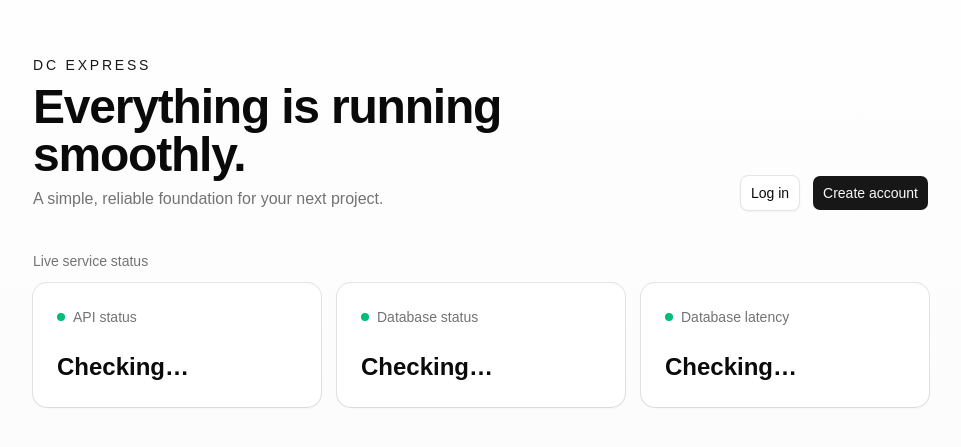
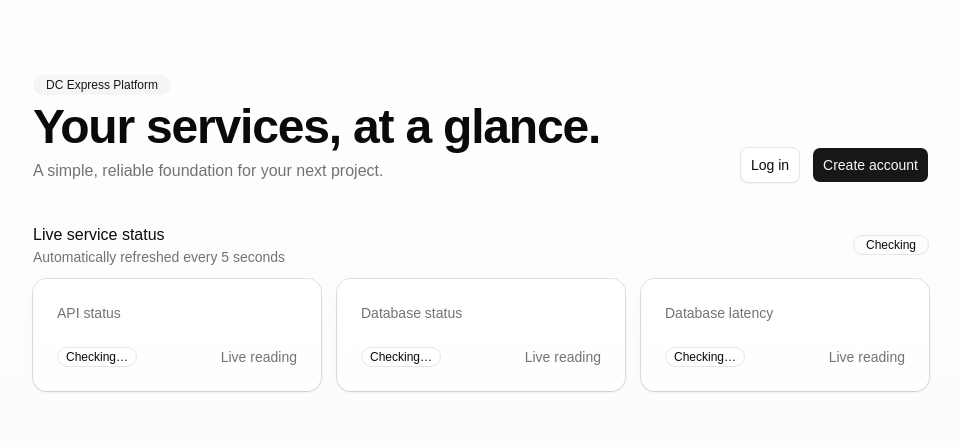
Before and after one commit to eci4ever/dc-go, a React (Vite) app in the folder frontend/: page / in a window 1280 px wide. Shown: the part 169-616 px from the top of the page, without its empty margins (159-1120 px from the left). Built offline with nearby package versions, Linux system fonts and the light colour scheme; no server answers.

Commit message:
Polish status UI and session navigation

```diff
--- a/frontend/src/components/team-switcher.tsx
+++ b/frontend/src/components/team-switcher.tsx
@@ -48,17 +48,19 @@ export function TeamSwitcher({ teams }) {
             </SidebarMenuButton>
           </DropdownMenuTrigger>
           <DropdownMenuContent
-            className="w-fit"
+            className="w-60 p-2"
             align="start"
             side={isMobile ? "bottom" : "right"}
             sideOffset={4}
           >
-            <DropdownMenuLabel className="text-xs text-muted-foreground">Teams</DropdownMenuLabel>
+            <DropdownMenuLabel className="px-2 py-2 text-xs text-muted-foreground">
+              Teams
+            </DropdownMenuLabel>
             {teams.map((team, index) => (
               <DropdownMenuItem
                 key={team.name}
                 onClick={() => setActiveTeam(team)}
-                className="gap-2 p-2"
+                className="gap-3 px-2 py-2"
               >
                 <div className="flex size-6 items-center justify-center rounded-md border">
                   {team.logo}
--- /dev/null
+++ b/frontend/src/components/ui/badge.tsx
@@ -0,0 +1,41 @@
+// @ts-nocheck
+import * as React from "react";
+import { cva } from "class-variance-authority";
+import { Slot } from "radix-ui";
+
+import { cn } from "@/lib/utils";
+
+const badgeVariants = cva(
+  "group/badge inline-flex h-5 w-fit shrink-0 items-center justify-center gap-1 overflow-hidden rounded-4xl border border-transparent px-2 py-0.5 text-xs font-medium whitespace-nowrap transition-all focus-visible:border-ring focus-visible:ring-[3px] focus-visible:ring-ring/50 has-data-[icon=inline-end]:pr-1.5 has-data-[icon=inline-start]:pl-1.5 aria-invalid:border-destructive aria-invalid:ring-destructive/20 dark:aria-invalid:ring-destructive/40 [&>svg]:pointer-events-none [&>svg]:size-3!",
+  {
+    variants: {
+      variant: {
+        default: "bg-primary text-primary-foreground [a]:hover:bg-primary/80",
+        secondary: "bg-secondary text-secondary-foreground [a]:hover:bg-secondary/80",
+        destructive:
+          "bg-destructive/10 text-destructive focus-visible:ring-destructive/20 dark:bg-destructive/20 dark:focus-visible:ring-destructive/40 [a]:hover:bg-destructive/20",
+        outline: "border-border text-foreground [a]:hover:bg-muted [a]:hover:text-muted-foreground",
+        ghost: "hover:bg-muted hover:text-muted-foreground dark:hover:bg-muted/50",
+        link: "text-primary underline-offset-4 hover:underline",
+      },
+    },
+    defaultVariants: {
+      variant: "default",
+    },
+  },
+);
+
+function Badge({ className, variant = "default", asChild = false, ...props }) {
+  const Comp = asChild ? Slot.Root : "span";
+
+  return (
+    <Comp
+      data-slot="badge"
+      data-variant={variant}
+      className={cn(badgeVariants({ variant }), className)}
+      {...props}
+    />
+  );
+}
+
+export { Badge, badgeVariants };
--- a/frontend/src/hooks/use-auth.tsx
+++ b/frontend/src/hooks/use-auth.tsx
@@ -1,15 +1,13 @@
 // @ts-nocheck
-import { createContext, useContext, useState, useEffect, useCallback, type ReactNode } from "react";
+import { createContext, useContext, useCallback, type ReactNode } from "react";
 import { useNavigate } from "@tanstack/react-router";
+import { useQuery, useQueryClient } from "@tanstack/react-query";
 import * as api from "@/lib/api";
 import type { User } from "@/lib/api";
 
-interface AuthState {
+interface AuthContext {
   user: User | null;
   loading: boolean;
-}
-
-interface AuthContext extends AuthState {
   login: (email: string, password: string) => Promise<string | null>;
   register: (name: string, email: string, password: string) => Promise<string | null>;
   logout: () => Promise<void>;
@@ -18,54 +16,65 @@ interface AuthContext extends AuthState {
 const AuthCtx = createContext<AuthContext | null>(null);
 
 export function AuthProvider({ children }: { children: ReactNode }) {
-  const [state, setState] = useState<AuthState>({ user: null, loading: true });
   const navigate = useNavigate();
+  const queryClient = useQueryClient();
+  const session = useQuery({
+    queryKey: ["session"],
+    queryFn: async () => {
+      const response = await api.getSession();
+      return response.success && response.data ? response.data : null;
+    },
+    staleTime: 5 * 60 * 1000,
+    retry: false,
+  });
 
-  const fetchSession = useCallback(async () => {
-    const res = await api.getSession();
-    if (res.success && res.data) {
-      setState({ user: res.data.user, loading: false });
-    } else {
-      setState({ user: null, loading: false });
-    }
-  }, []);
-
-  useEffect(() => {
-    fetchSession();
-  }, [fetchSession]);
-
-  const login = useCallback(async (email: string, password: string): Promise<string | null> => {
-    const res = await api.login(email, password);
-    if (res.success && res.data) {
-      setState({ user: res.data.user, loading: false });
-      return null;
-    }
-    return res.message ?? "Login failed";
-  }, []);
+  const login = useCallback(
+    async (email: string, password: string) => {
+      const response = await api.login(email, password);
+      if (response.success && response.data) {
+        queryClient.setQueryData(["session"], response.data);
+        return null;
+      }
+      return response.message ?? "Login failed";
+    },
+    [queryClient],
+  );
 
   const register = useCallback(
-    async (name: string, email: string, password: string): Promise<string | null> => {
-      const res = await api.register(name, email, password);
-      if (res.success && res.data) {
-        setState({ user: res.data.user, loading: false });
+    async (name: string, email: string, password: string) => {
+      const response = await api.register(name, email, password);
+      if (response.success && response.data) {
+        queryClient.setQueryData(["session"], response.data);
         return null;
       }
-      return res.message ?? "Registration failed";
+      return response.message ?? "Registration failed";
     },
-    [],
+    [queryClient],
   );
 
   const logout = useCallback(async () => {
     await api.logout();
-    setState({ user: null, loading: false });
-    await navigate({ to: "/login" });
-  }, []);
+    queryClient.clear();
+    await navigate({ to: "/login", replace: true });
+  }, [navigate, queryClient]);
 
-  return <AuthCtx value={{ ...state, login, register, logout }}>{children}</AuthCtx>;
+  return (
+    <AuthCtx
+      value={{
+        user: session.data?.user ?? null,
+        loading: session.isLoading,
+        login,
+        register,
+        logout,
+      }}
+    >
+      {children}
+    </AuthCtx>
+  );
 }
 
 export function useAuth(): AuthContext {
-  const ctx = useContext(AuthCtx);
-  if (!ctx) throw new Error("useAuth must be used within AuthProvider");
-  return ctx;
+  const context = useContext(AuthCtx);
+  if (!context) throw new Error("useAuth must be used within AuthProvider");
+  return context;
 }
--- a/frontend/src/routes/index.tsx
+++ b/frontend/src/routes/index.tsx
@@ -2,8 +2,10 @@
 import { useQuery } from "@tanstack/react-query";
 import { createFileRoute } from "@tanstack/react-router";
 import { Link } from "@tanstack/react-router";
-import { Card, CardContent, CardHeader, CardTitle } from "@/components/ui/card";
+import { Card, CardContent, CardDescription, CardHeader, CardTitle } from "@/components/ui/card";
+import { Badge } from "@/components/ui/badge";
 import { Button } from "@/components/ui/button";
+import { Check } from "lucide-react";
 
 interface HealthResponse {
   success: boolean;
@@ -32,11 +34,11 @@ function LandingPage() {
       <section className="w-full max-w-4xl space-y-10">
         <div className="flex flex-col gap-6 sm:flex-row sm:items-end sm:justify-between">
           <div className="space-y-2">
-            <p className="text-sm font-medium uppercase tracking-[0.2em] text-primary">
-              DC Express
-            </p>
+            <Badge variant="secondary" className="w-fit rounded-full px-3 py-1">
+              DC Express Platform
+            </Badge>
             <h1 className="text-4xl font-semibold tracking-tight sm:text-5xl">
-              Everything is running smoothly.
+              Your services, at a glance.
             </h1>
             <p className="max-w-xl text-muted-foreground">
               A simple, reliable foundation for your next project.
@@ -52,7 +54,29 @@ function LandingPage() {
           </div>
         </div>
         <div className="space-y-3">
-          <p className="text-sm font-medium text-muted-foreground">Live service status</p>
+          <div className="flex items-center justify-between">
+            <div>
+              <p className="font-medium">Live service status</p>
+              <p className="text-sm text-muted-foreground">
+                Automatically refreshed every 5 seconds
+              </p>
+            </div>
+            <Badge
+              variant={isError ? "destructive" : "outline"}
+              className={
+                !isError && !isLoading
+                  ? "gap-2 rounded-full border-0 bg-muted px-3 py-1 text-foreground"
+                  : "gap-2 rounded-full px-3 py-1"
+              }
+            >
+              {!isError && !isLoading && (
+                <span className="flex size-5 items-center justify-center rounded-full bg-emerald-600 text-white">
+                  <Check className="size-3.5" />
+                </span>
+              )}
+              {isLoading ? "Checking" : isError ? "Offline" : "Operational"}
+            </Badge>
+          </div>
           <div className="grid gap-4 md:grid-cols-3">
             <StatusCard label="API status" value={value(health?.status)} />
             <StatusCard label="Database status" value={value(health?.db)} />
@@ -69,17 +93,33 @@ function LandingPage() {
 
 function StatusCard({ label, value }: { label: string; value: string }) {
   return (
-    <Card>
+    <Card className="border-border/60 bg-card/80 shadow-sm transition-shadow hover:shadow-md">
       <CardHeader>
-        <CardTitle className="flex items-center gap-2 text-sm font-medium text-muted-foreground">
-          <span
-            className={`size-2 rounded-full ${value === "Unavailable" ? "bg-destructive" : "bg-emerald-500"}`}
-          />
-          {label}
-        </CardTitle>
+        <CardTitle className="text-sm font-medium text-muted-foreground">{label}</CardTitle>
       </CardHeader>
-      <CardContent>
-        <p className="text-2xl font-semibold capitalize">{value}</p>
+      <CardContent className="flex items-end justify-between gap-3">
+        <Badge
+          variant={
+            value === "Unavailable"
+              ? "destructive"
+              : value === "Checking…"
+                ? "outline"
+                : "secondary"
+          }
+          className={
+            value !== "Unavailable" && value !== "Checking…"
+              ? "border-emerald-500/30 bg-emerald-500/10 text-emerald-700 dark:text-emerald-400"
+              : undefined
+          }
+        >
+          {value !== "Unavailable" && value !== "Checking…" && (
+            <span className="flex size-4 items-center justify-center rounded-full bg-emerald-600 text-white">
+              <Check className="size-3" />
+            </span>
+          )}
+          {value}
+        </Badge>
+        <CardDescription className="text-right">Live reading</CardDescription>
       </CardContent>
     </Card>
   );
--- a/frontend/src/routes/login.tsx
+++ b/frontend/src/routes/login.tsx
@@ -21,7 +21,7 @@ function LoginPage() {
     const err = await login(String(form.get("email") ?? ""), String(form.get("password") ?? ""));
     setSubmitting(false);
     if (err) setError(err);
-    else await navigate({ to: "/dashboard" });
+    else void navigate({ to: "/dashboard", replace: true });
   }
 
   return (
--- a/frontend/src/routes/signup.tsx
+++ b/frontend/src/routes/signup.tsx
@@ -29,7 +29,7 @@ function SignupPage() {
     );
     setSubmitting(false);
     if (err) setError(err);
-    else await navigate({ to: "/dashboard" });
+    else void navigate({ to: "/dashboard", replace: true });
   }
 
   return (
```
Also changed, not shown: frontend/src/components/nav-user.tsx (+4 -4 lines).
